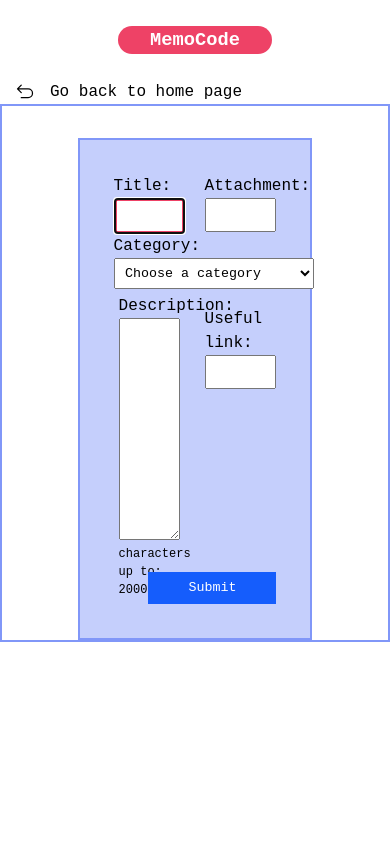
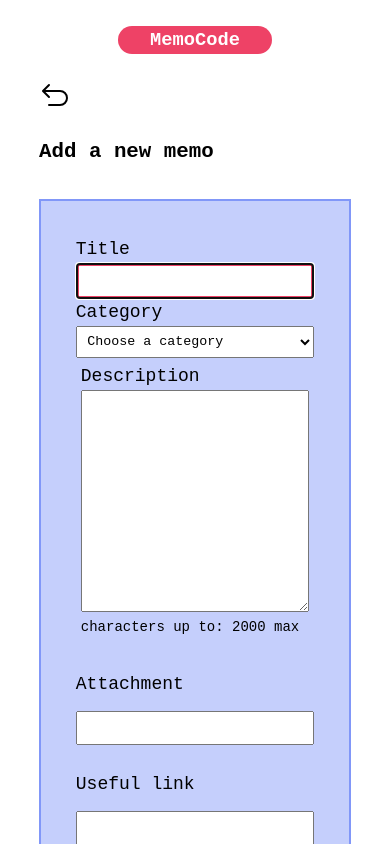
Before and after one commit to vickyfrosties/MemoCode, a React (Vite) app in the folder frontend/: page /form in a window 390 px wide. Shown: the top 844 px of the page. Built offline with nearby package versions, Linux system fonts and the light colour scheme.

Commit message:
style: add responsive style for better ui/ux in Form layout page

```diff
--- a/frontend/src/components/BackTo/BackTo.jsx
+++ b/frontend/src/components/BackTo/BackTo.jsx
@@ -12,12 +12,17 @@ const BackTo = ({ resetDataForm }) => {
   };
   return (
     <>
-      <div className={style["arrow-container"]} onClick={handleClick}>
-        <div className={style["arrow-container-svg-container"]}>
-          <img src="/assets/arrow-left.svg" alt="Back to home page" />
-        </div>
-        <div className={style["arrow-container-description-container"]}>
-          <p>Go back to home page</p>
+      <div className={style["arrow-container"]}>
+        <div className={style["arrow-container-bis"]}>
+          <a
+            onClick={handleClick}
+            className={style["arrow-container-svg-container"]}
+          >
+            <img src="/assets/arrow-left.svg" alt="Back to home page" />
+          </a>
+          <div className={style["arrow-container-description-container"]}>
+            <p>Go back to home page</p>
+          </div>
         </div>
       </div>
     </>
--- a/frontend/src/components/BackTo/BackTo.module.scss
+++ b/frontend/src/components/BackTo/BackTo.module.scss
@@ -1,9 +1,17 @@
+@use "/src/mixins";
+
 .arrow-container {
   display: flex;
   align-items: center;
 
+  &-bis {
+    width: 80%;
+    display: flex;
+    margin: auto;
+  }
+
   &-svg-container {
-    padding: 0 15px 0 15px;
+    padding: 0 15px 0 0;
     display: flex;
     align-items: center;
     cursor: pointer;
@@ -11,13 +19,25 @@
     img {
       width: 20px;
       height: 20px;
+
+      @include mixins.md-sizes {
+        width: 32px;
+        height: 32px;
+      }
     }
   }
 
-  &-description-container:hover {
-    p {
-      text-decoration: underline;
-      cursor: pointer;
+  &-description-container {
+    @include mixins.md-sizes {
+      display: none;
+    }
+
+    &:hover {
+      p {
+        text-decoration: underline;
+        cursor: pointer;
+        font-size: 14px;
+      }
     }
   }
 }
--- a/frontend/src/components/NotesCard/NotesCard.module.scss
+++ b/frontend/src/components/NotesCard/NotesCard.module.scss
@@ -120,7 +120,6 @@
     width: 100%;
     padding: 0 0 0 5px;
     font-size: 12px;
-    overflow-y: scroll;
   }
 
   &_content_link {
--- a/frontend/src/containers/NoteForm/NoteForm.jsx
+++ b/frontend/src/containers/NoteForm/NoteForm.jsx
@@ -77,11 +77,14 @@ const NoteForm = ({ data, setFormData, resetDataForm }) => {
   return (
     <>
       <BackTo resetDataForm={resetDataForm} />
+
+      <h3 className={style["form-page-title"]}>Add a new memo</h3>
+
       <section className={style["form-container"]}>
         <form className={style["form"]} onSubmit={handleSubmit} id="note-form">
           <div className={style["form_title_container"]}>
             <label className={style["form_title_input"]}>
-              Title:
+              Title
               <input
                 type="text"
                 name="title"
@@ -99,7 +102,7 @@ const NoteForm = ({ data, setFormData, resetDataForm }) => {
             </label>
 
             <label className={style["form_category_select"]}>
-              Category:
+              Category
               <select
                 name="category"
                 id="category-select"
@@ -119,7 +122,7 @@ const NoteForm = ({ data, setFormData, resetDataForm }) => {
             </label>
 
             <label className={style["form_description_input"]}>
-              Description:
+              Description
               <textarea
                 name="description"
                 id="description"
@@ -143,7 +146,7 @@ const NoteForm = ({ data, setFormData, resetDataForm }) => {
           <div className={style["form_attachment_input_container"]}>
             <div className={style["form_attachment_input_container_block"]}>
               <label className={style["form_attachment_input"]}>
-                Attachment:
+                Attachment
                 <input
                   type="url"
                   name="picture"
@@ -160,7 +163,7 @@ const NoteForm = ({ data, setFormData, resetDataForm }) => {
               </label>
 
               <label className={style["form_link_input"]}>
-                Useful link:
+                Useful link
                 <input
                   type="url"
                   name="link"
--- a/frontend/src/containers/NoteForm/NoteForm.module.scss
+++ b/frontend/src/containers/NoteForm/NoteForm.module.scss
@@ -1,17 +1,30 @@
 @use "/src/variables";
 @use "/src/mixins";
 
+.form-page-title {
+  width: 80%;
+  margin: auto;
+  margin-top: 1.5rem;
+
+  @include mixins.md-sizes {
+    font-size: 1.3em;
+  }
+}
+
 .form-container {
-  border: 2px solid variables.$light;
   min-height: 60vh;
   display: flex;
   justify-content: center;
   align-items: center;
 
+  @include mixins.md-sizes {
+    height: 100vh;
+    font-size: 18px;
+  }
+
   .form {
     width: 60dvw;
     min-height: 50vh;
-
     margin: auto;
     margin-top: 2rem;
     display: flex;
@@ -21,16 +34,40 @@
     padding: 1.5rem;
 
     @include mixins.md-sizes {
+      display: block;
       flex-direction: row;
+      width: 80%;
+      min-height: 50%;
     }
 
     input:not([type="submit"]) {
       padding: 5px;
     }
+
     .form_title_container {
       width: 50%;
       padding: 1ch;
+
+      @include mixins.md-sizes {
+        width: 100%;
+        height: 50vh;
+        display: flex;
+        flex-direction: column;
+        justify-content: space-evenly;
+
+        > label {
+          height: 115px;
+          display: flex;
+          flex-direction: column;
+          justify-content: space-evenly;
+        }
+
+        label:has(textarea) {
+          height: auto;
+        }
+      }
     }
+
     .form_attachment_input_container {
       display: flex;
       flex-direction: column;
@@ -40,12 +77,29 @@
 
       &_block {
         display: flex;
-
         flex-direction: column;
         justify-content: space-between;
         min-height: 50%;
       }
+
+      @include mixins.md-sizes {
+        width: 100%;
+        height: 30vh;
+        display: flex;
+        flex-direction: column;
+        justify-content: space-evenly;
+
+        &_block {
+          > label {
+            height: 115px;
+            display: flex;
+            flex-direction: column;
+            justify-content: space-evenly;
+          }
+        }
+      }
     }
+
     .form_submit_button_container {
       display: flex;
       align-self: flex-end;
@@ -63,11 +117,14 @@
     &_validation_indication {
       font-size: 12px;
       padding-top: 5px;
+
+      @include mixins.md-sizes {
+        font-size: 14px;
+      }
     }
 
     &_category_select {
       select {
-        width: 200px;
         padding: 0.8ch;
       }
     }
@@ -90,6 +147,10 @@
       border: none;
       text-align: center;
 
+      @include mixins.md-sizes {
+        font-size: 14px;
+      }
+
       &:hover {
         opacity: 0.8;
       }
@@ -98,6 +159,10 @@
     &_errors {
       color: #d62c2c;
       font-size: 12px;
+
+      @include mixins.md-sizes {
+        font-size: 14px;
+      }
     }
   }
 }
```
